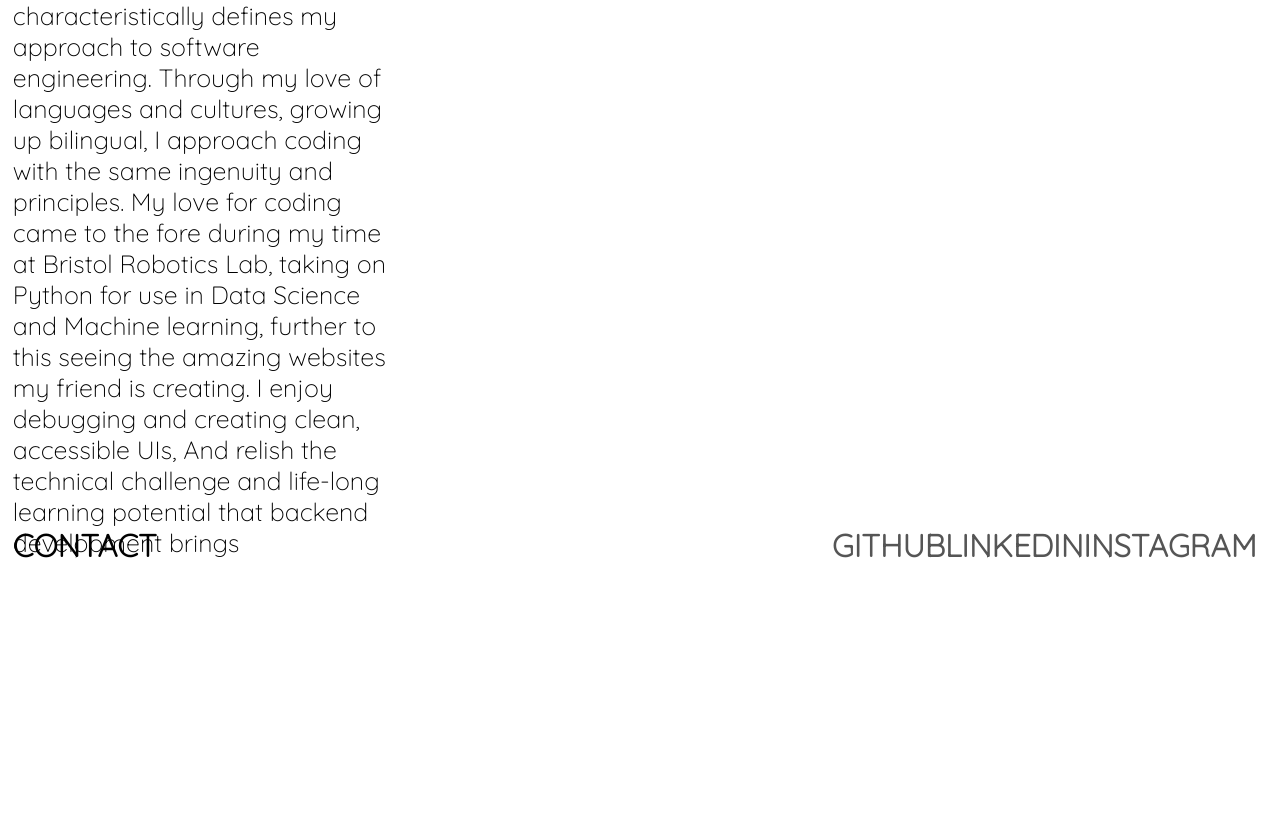
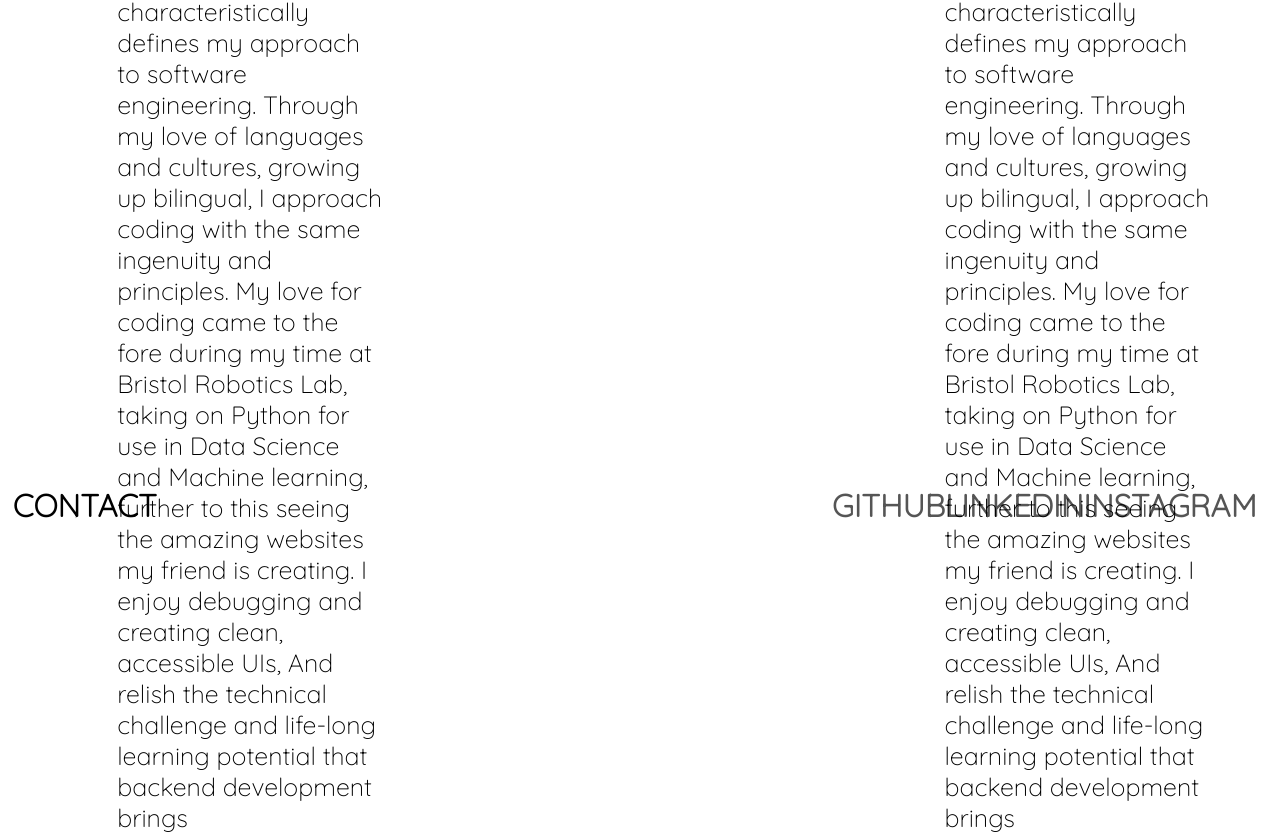
Before and after one commit to shewitt93/Portfolio, a website: page appleaday.html in a window 1280 px wide. Shown: the part 333-1166 px from the top of the page. Before the commit the page ends 913 px from the top, so only its background shows below. Drawn offline with Linux system fonts and the light colour scheme.

Commit message:
add project pages with layout

```diff
--- a/appleaday.html
+++ b/appleaday.html
@@ -4,7 +4,7 @@
     <meta charset="UTF-8" />
     <meta name="viewport" content="width=device-width, initial-scale=1.0" />
     <title>ABOUT PEYMAN</title>
-    <link href="css/about.css" rel="stylesheet" type="text/css" />
+    <link href="css/project.css" rel="stylesheet" type="text/css" />
   </head>
   <body>
     <header class="header">
@@ -19,8 +19,14 @@
         <h4><a href="blogs.html">BLOGS</a></h4>
       </nav>
     </header>
-    <main class="container">
+    <main class="projectcontainer">
+
+
+
+        <h2 class="title">FIKA</h2>
         <section class=aboutme>
+
+
 
             <p>How? A word which characteristically defines my approach to software engineering. Through my love of languages and
                 cultures, growing up bilingual, I approach coding with the same ingenuity and principles. My love for coding came to the fore
@@ -30,6 +36,23 @@
 
 
         </section>
+
+        <section class="imagecontainer"></section>
+
+
+        <section class="extracontainer">
+            <p>How? A word which characteristically defines my approach to software engineering. Through my love of languages and
+                cultures, growing up bilingual, I approach coding with the same ingenuity and principles. My love for coding came to the fore
+                during my time at Bristol Robotics Lab, taking on Python for use in Data Science and Machine learning, further to this
+                seeing the amazing websites my friend is creating. I enjoy debugging and creating clean, accessible UIs, And relish the
+                technical challenge and life-long learning potential that backend development brings</p>
+
+        </section>
+
+
+
+
+
 </main>
     <footer class="footer" >
         <div class='headername'> <h4>CONTACT</h4></div>
--- /dev/null
+++ b/css/project.css
@@ -0,0 +1,102 @@
+@import url("https://fonts.googleapis.com/css2?family=Quicksand:wght@300&display=swap");
+
+body {
+  margin: 0;
+  /* background-color: #d55633; */
+}
+.header {
+  display: flex;
+  justify-content: space-between;
+  width: 95vw;
+  /* height: 15vh; */
+}
+.headername {
+  display: flex;
+  flex-direction: column;
+  /* margin-top: 1vh; */
+  margin-left: 1vw;
+  /* justify-content: flex-start; */
+}
+
+.nav {
+  display: flex;
+  justify-content: space-between;
+  width: 30vw;
+  /* margin-right: 5vw; */
+  transform: translateY(50%);
+  /* justify-content: flex-end; */
+}
+
+.footer {
+  width: 95vw;
+  display: flex;
+  justify-content: space-between;
+  /* height: 10vh; */
+}
+.footernav {
+  display: flex;
+  justify-content: space-between;
+  width: 30vw;
+}
+h1 {
+  font-family: "Quicksand", sans-serif;
+  font-size: 60px;
+  margin: 0;
+}
+
+h4 {
+  font-family: "Quicksand", sans-serif;
+  font-size: 31.25px;
+}
+h4 a {
+  text-decoration: none;
+  color: #555555;
+  padding: 15px 0;
+}
+h4 a:hover {
+  color: black;
+  border-bottom: 1px solid black;
+}
+
+p {
+  font-family: "Quicksand", sans-serif;
+  font-size: 25px;
+}
+h2 {
+  font-family: "Quicksand", sans-serif;
+  font-size: 48.83px;
+}
+
+.projectcontainer {
+  display: flex;
+  justify-content: space-evenly;
+  height: 70vh;
+  width: 95vw;
+}
+.title {
+  display: flex;
+  justify-content: flex-start;
+}
+
+.aboutme {
+  display: flex;
+  justify-content: flex-start;
+  transform: translateY(10%);
+
+  height: 70vh;
+  width: 400px;
+  margin-left: 1vw;
+}
+
+.imagecontainer {
+  width: 800px;
+}
+.extracontainer {
+  display: flex;
+  justify-content: flex-start;
+  transform: translateY(10%);
+
+  height: 70vh;
+  width: 400px;
+  margin-left: 1vw;
+}
```
Also changed, not shown: fika.html (+25 -2 lines), fotographiq.html (+25 -2 lines), index.html (+3 -3 lines), quizolation.html (+25 -2 lines). Lines whose indentation alone changed are shown as unchanged.
